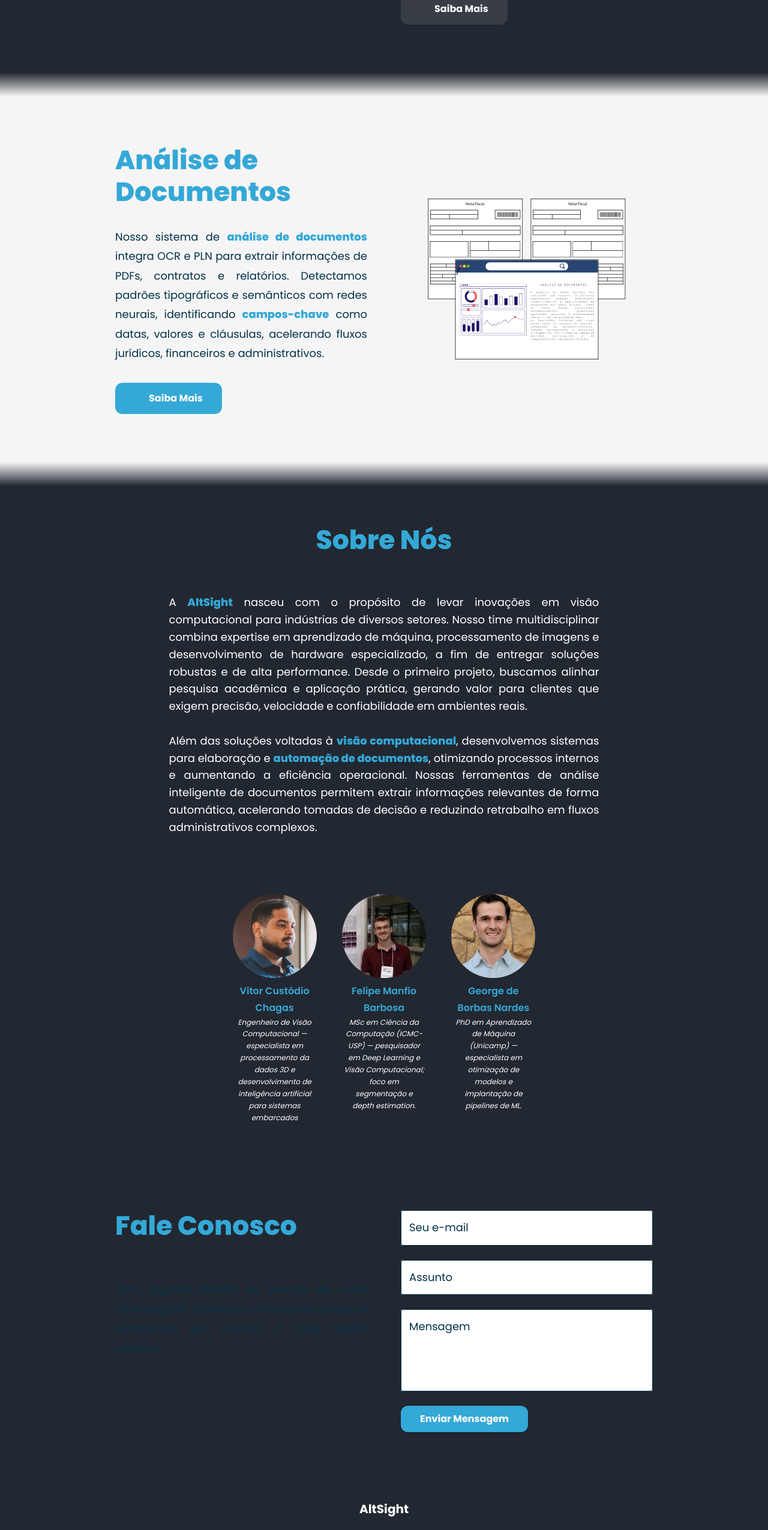
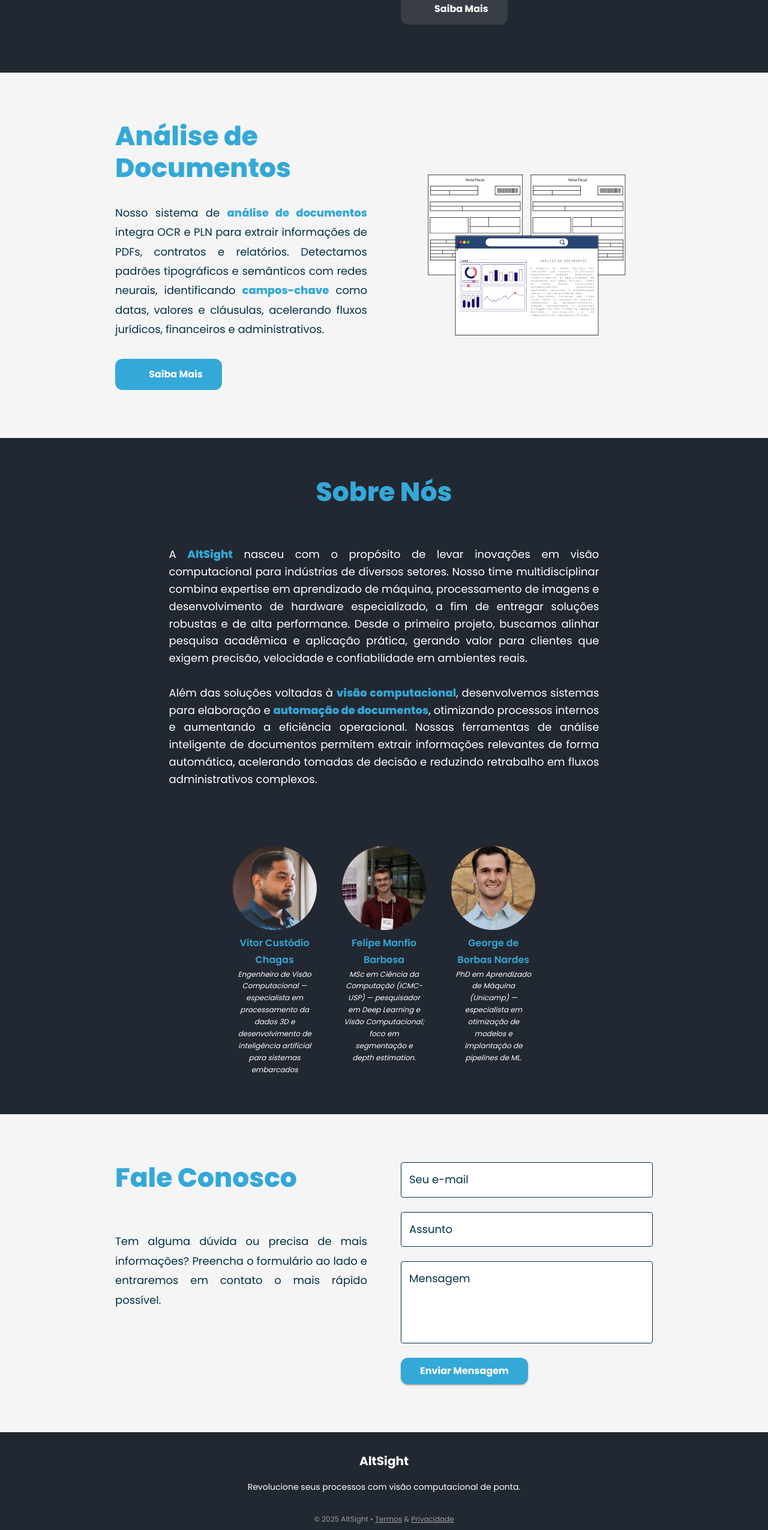
Before and after one commit to AltSight-Vision/altsight, a React (Vite) app in the folder frontend/: page / in a window 1280 px wide. Shown: the part 1643-4193 px from the top of the page at 60% size. Built offline with nearby package versions, Linux system fonts and the light colour scheme; some icons are missing.

Commit message:
Update HomePage.tsx

```diff
--- a/frontend/src/pages/HomePage.tsx
+++ b/frontend/src/pages/HomePage.tsx
@@ -33,13 +33,9 @@ const Home: FC = () => {
 
       <HeroSection backgroundColor={darkBg} />
       <CompVisionSection backgroundColor={darkBg} />
-
-      <TransitionBar from={darkBg} to={lightBg} />
       <DocAnalisysSection backgroundColor={lightBg} />
-
-      <TransitionBar from={lightBg} to={darkBg} />
       <AboutUs backgroundColor={darkBg} />
-      <ContactSection backgroundColor={darkBg} />
+      <ContactSection backgroundColor={lightBg} />
 
       <Footer />
     </>
```
